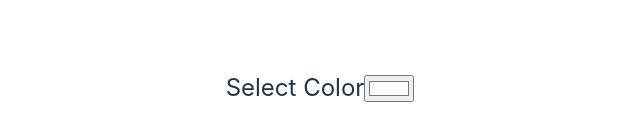
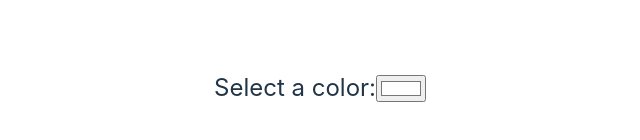
Before and after one commit to Lu-Smith/color_pick_react, a React (Vite) app: page / in a window 1280 px wide. Shown: the part 542-682 px from the top of the page, without its empty margins (320-960 px from the left). Built offline with nearby package versions, Linux system fonts and the light colour scheme.

Commit message:
Updated ColorPicker.jsx

```diff
--- a/src/assets/ColorPicker.jsx
+++ b/src/assets/ColorPicker.jsx
@@ -14,8 +14,10 @@ return (
         <div className="color-display" style={{background: color}}>
             <p>Selected Color: {color}</p>
         </div>
-        <label htmlFor="color">Select Color</label>
-        <input type="color" value={color} onChange={handleColorChange} />
+        <div className="select-color-container">
+            <label htmlFor="color">Select a color:</label>
+            <input type="color" value={color} onChange={handleColorChange} />
+        </div>
     </div>
 )
 }
```
